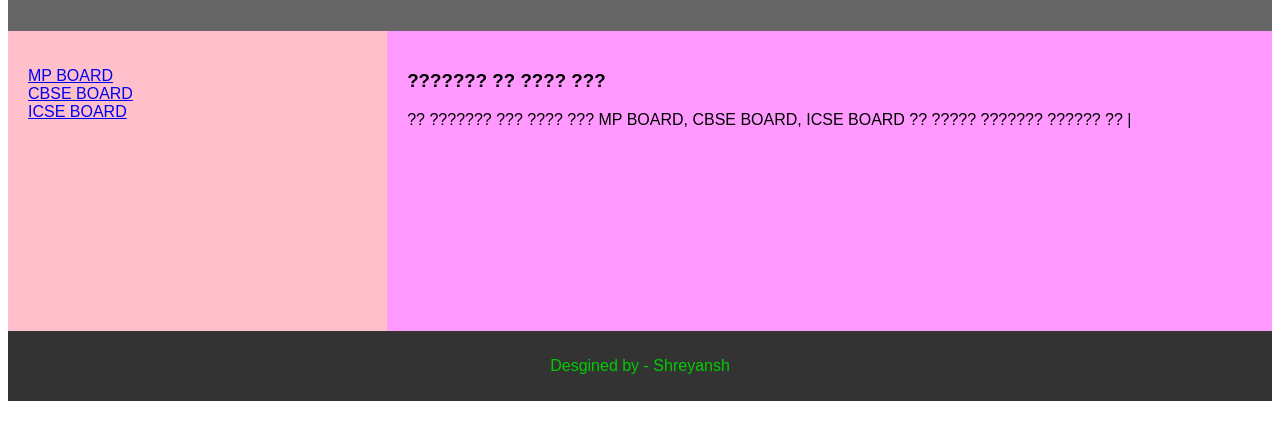
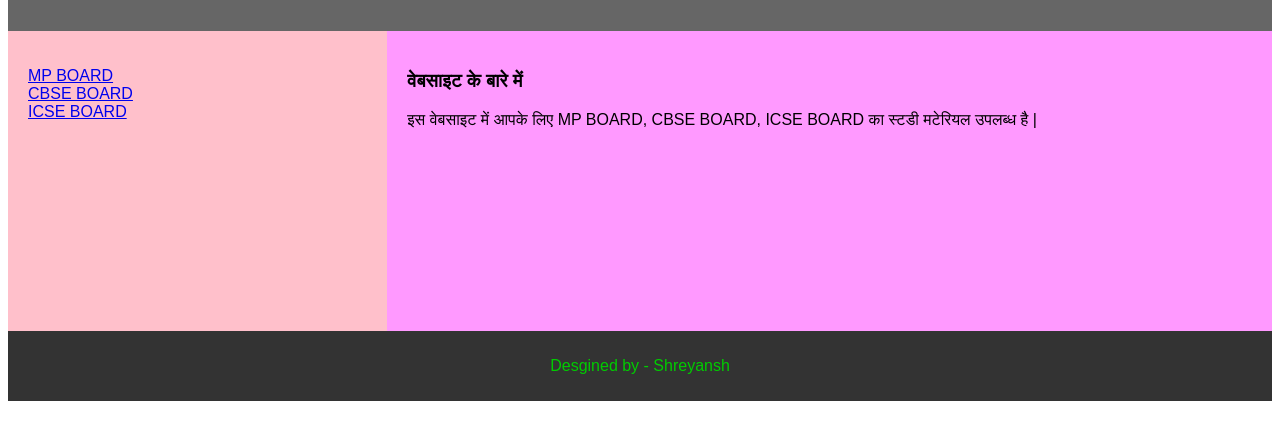
Before and after one commit to iserewa/student, a plain HTML site: page STUDENT GUIDE.html in a window 1280 px wide. Shown: the part 133-572 px from the top of the page. Drawn offline with Linux system fonts and the light colour scheme.

Commit message:
Update STUDENT GUIDE.html

```diff
--- a/STUDENT GUIDE.html
+++ b/STUDENT GUIDE.html
@@ -86,8 +86,8 @@
   </nav>
 
   <article>
-    <h1>??????? ?? ???? ??? </h1>
-    <p>?? ??????? ??? ???? ???  MP BOARD, CBSE BOARD, ICSE BOARD ?? ????? ???????  ?????? ?? | </p>
+    <h1>वेबसाइट के बारे में</h1>
+    <p>इस वेबसाइट में आपके लिए MP BOARD, CBSE BOARD, ICSE BOARD का स्टडी मटेरियल उपलब्ध है |</p>
 
   </article>
 </section>
```
